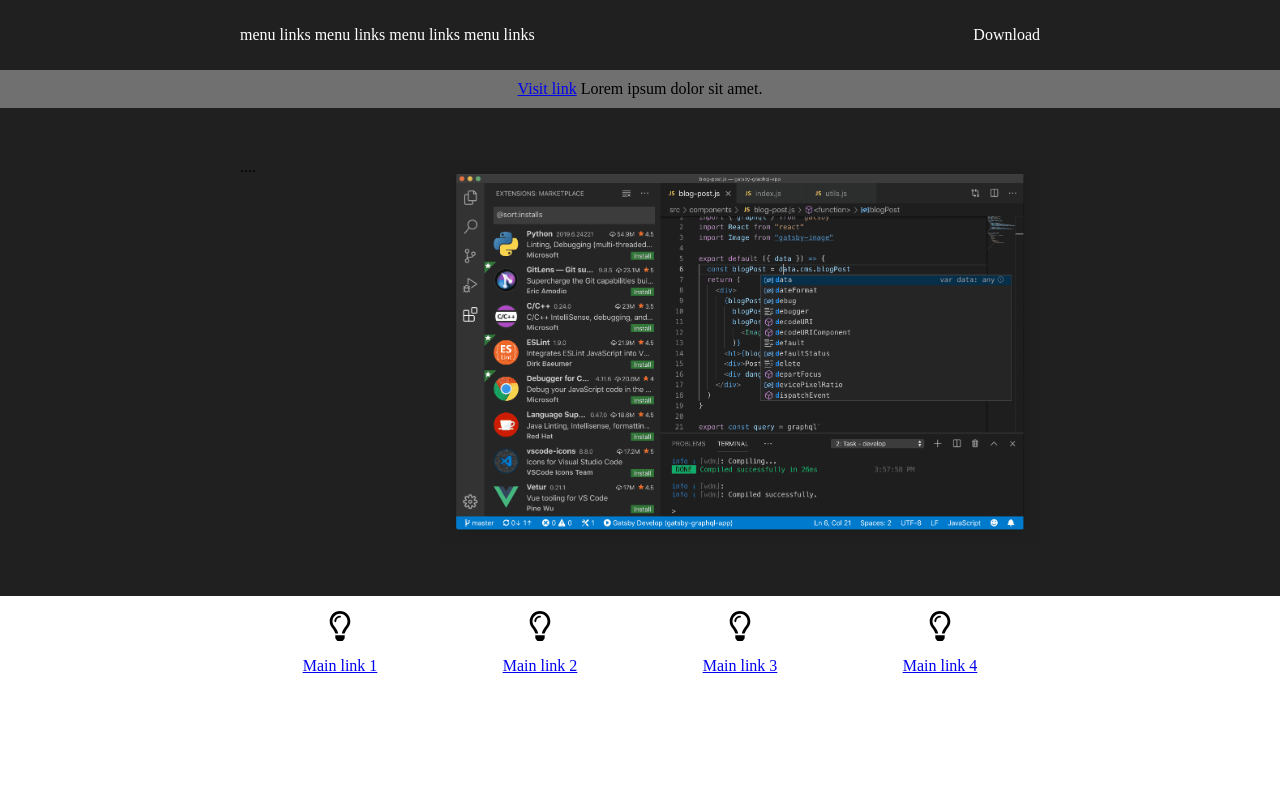
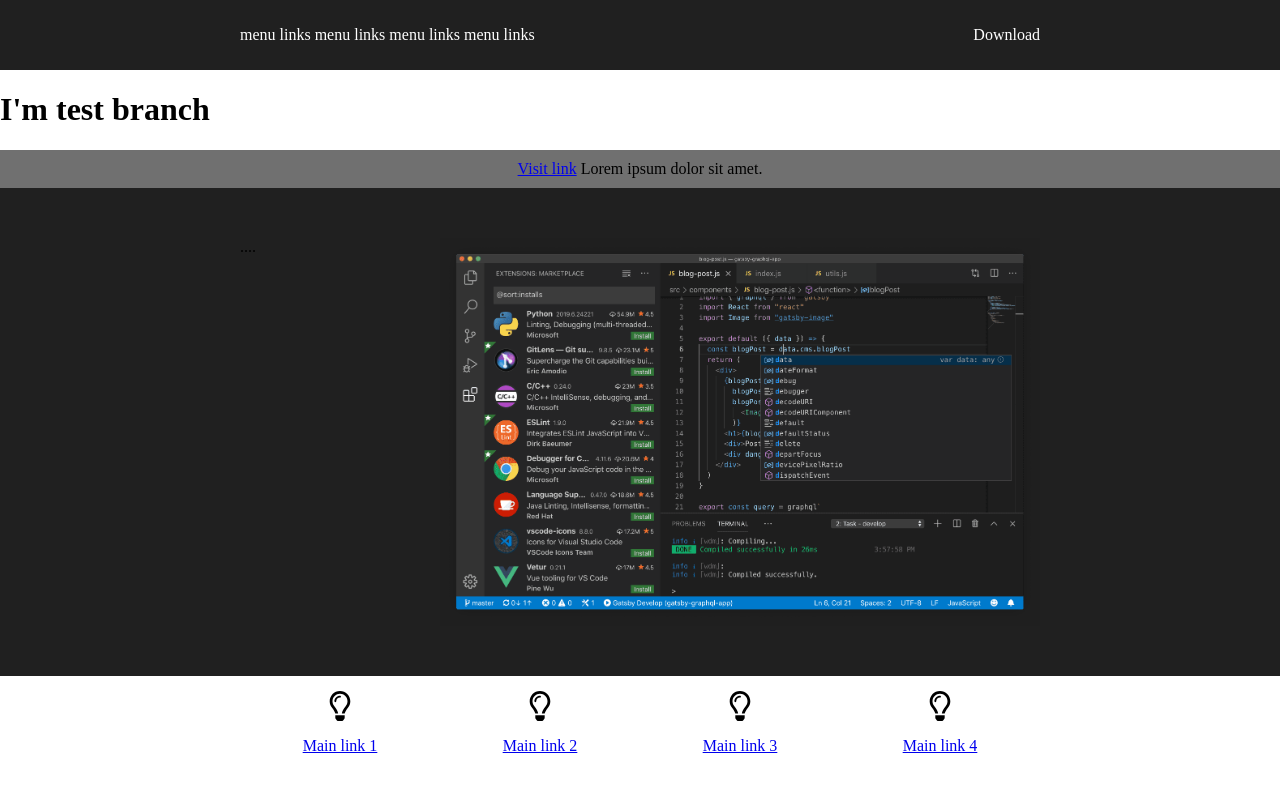
Before and after one commit to valeri879/group-2_val, a plain HTML site: page index.html in a window 1280 px wide. Drawn offline with Linux system fonts and the light colour scheme.

Commit message:
test commit

```diff
--- a/index.html
+++ b/index.html
@@ -1,9 +1,6 @@
 <!DOCTYPE html>
 <html>
     <head>
-
-
-
         <title>vs code</title>
         <!-- fonts css -->
         <link rel="stylesheet" href="./styles/fonts.css">
@@ -26,6 +23,7 @@
                 </div>
             </div>
         </header>
+        <h1>I'm test branch</h1>
         <div class="notification-block">
             <div class="container">
                 <p>
```
